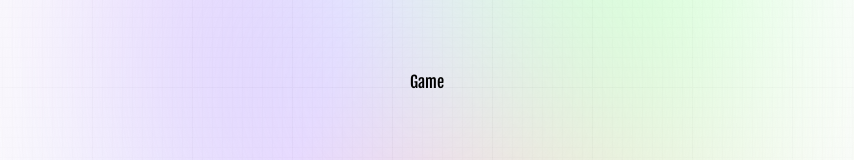
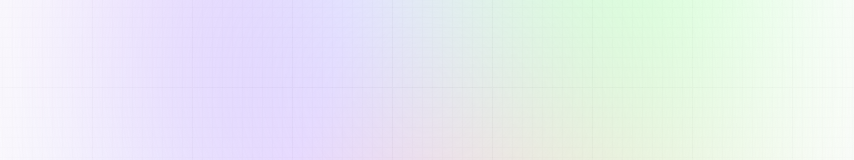
Before and after one commit to AaronHe09/rizz-o-meter, a Next.js app in the folder rizz-o-meter/: page /game in a window 1280 px wide. Shown: the part 318-478 px from the top of the page, without its empty margins (213-1067 px from the left). Built offline with nearby package versions, Linux system fonts and the light colour scheme.

Commit message:
moved question gif to its own component

```diff
--- a/rizz-o-meter/app/game/page.js
+++ b/rizz-o-meter/app/game/page.js
@@ -1,7 +1,7 @@
 import React from "react";
 
 const Game = () => {
-  return <div>Game</div>;
+  return <section></section>;
 };
 
 export default Game;
--- a/rizz-o-meter/app/page.js
+++ b/rizz-o-meter/app/page.js
@@ -1,10 +1,9 @@
 "use client";
-import { Player } from "@lottiefiles/react-lottie-player";
-import question from "../public/assets/question.json";
 import { useRouter } from "next/navigation";
 import { easeOut, motion, AnimatePresence } from "framer-motion";
 import uuid from "react-uuid";
 import { useState } from "react";
+import Gif from "@/components/Gif";
 
 export default function Home() {
   const [isShowing, setIsShowing] = useState(true);
@@ -60,7 +59,7 @@ export default function Home() {
               Inner "Rizz"!
             </motion.span>
           </motion.h1>
-          <Player src={question} autoplay loop className=" w-60"></Player>
+          <Gif />
           <motion.p
             className="text-center text-md text-lg cursor-default max-w-[242px] sm:max-w-none"
             variants={items}
--- /dev/null
+++ b/rizz-o-meter/components/Gif.js
@@ -0,0 +1,14 @@
+import { Player } from "@lottiefiles/react-lottie-player";
+import question from "../public/assets/question.json";
+
+import React from "react";
+
+const Gif = () => {
+  return (
+    <>
+      <Player src={question} autoplay loop className=" w-60"></Player>
+    </>
+  );
+};
+
+export default Gif;
```
